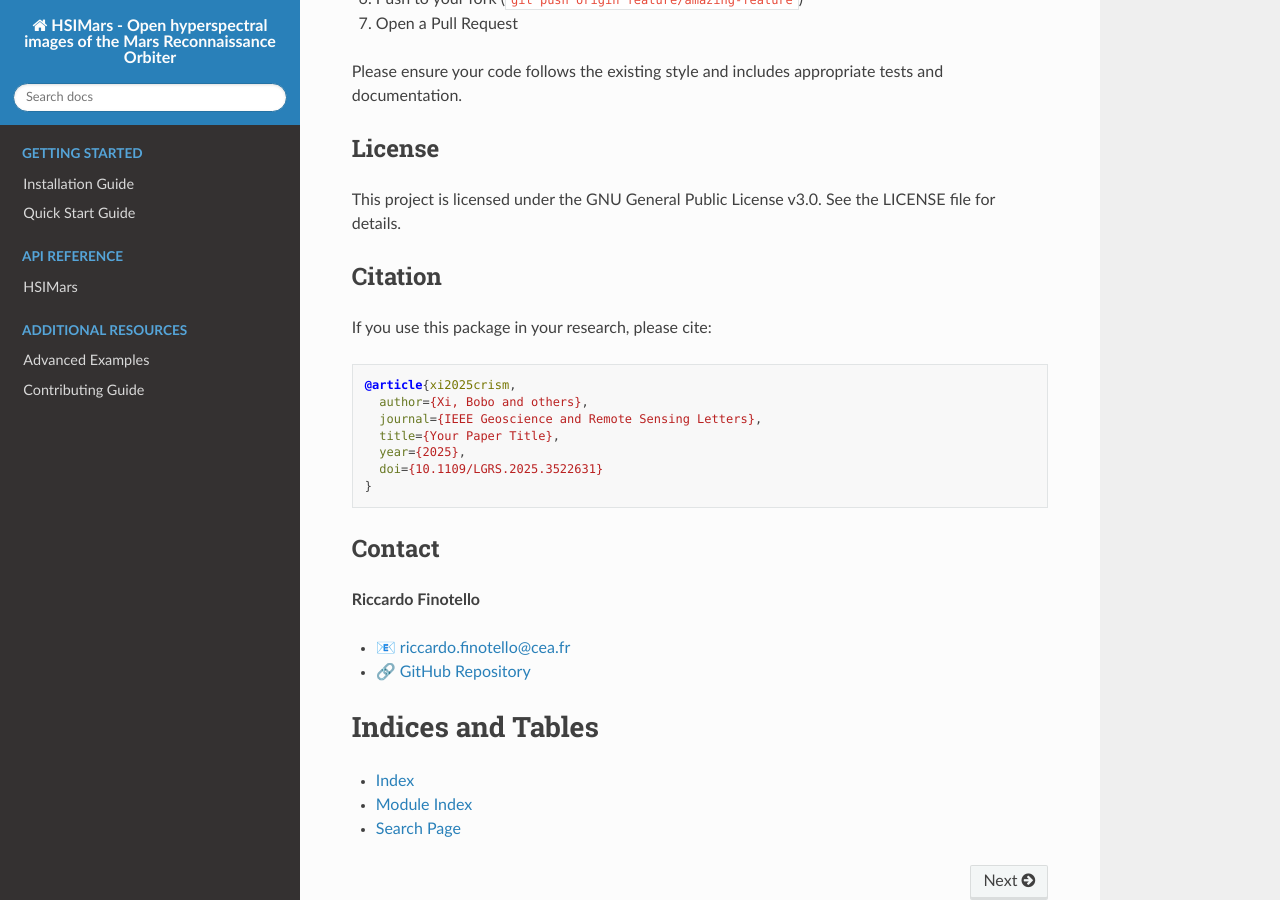
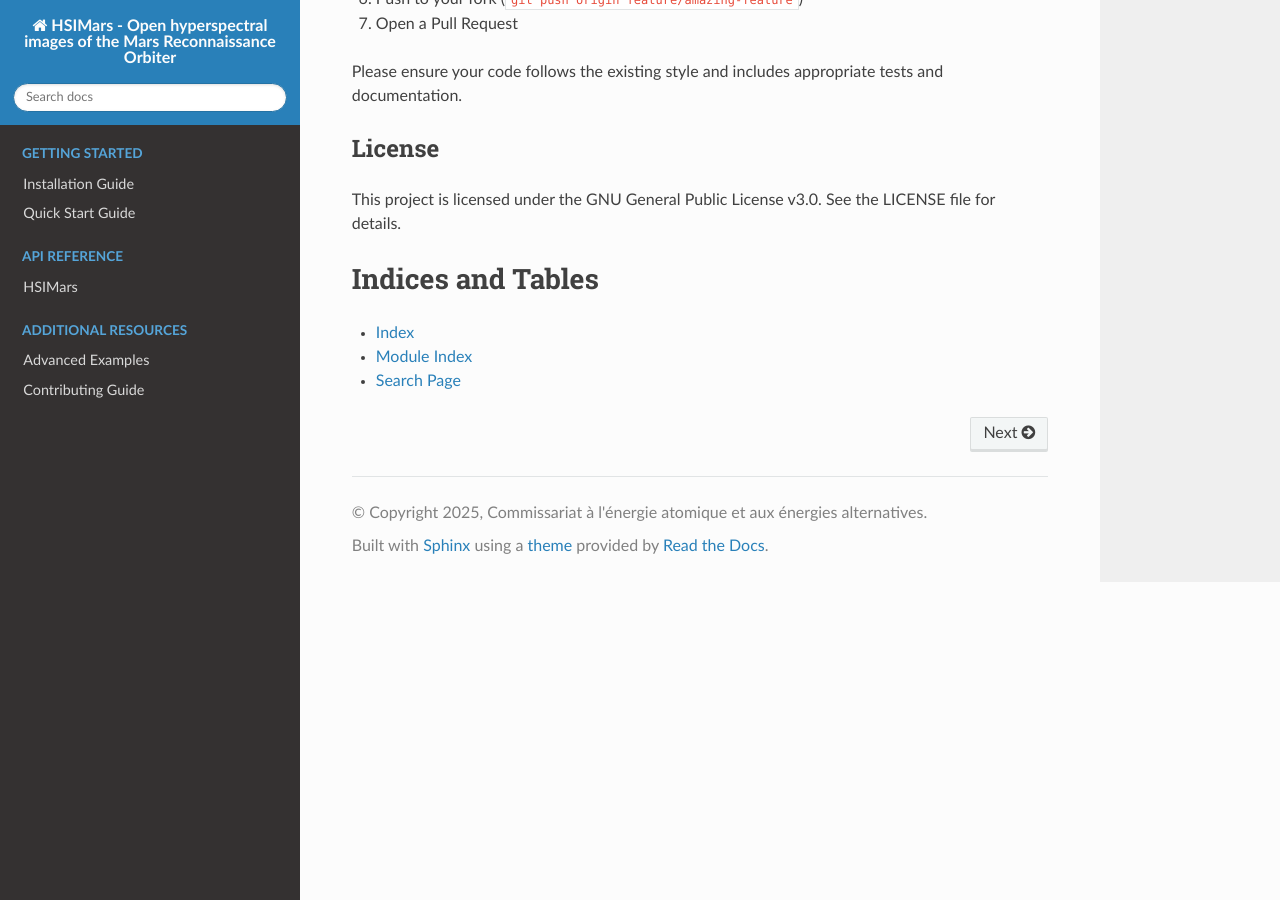
Before and after one commit to thesfinox/mars-reconnaissance-orbiter, a Sphinx documentation site: the page built from docs/source/index.rst, in a window 1280 px wide and 900 px high, scrolled down 3223 px. Built offline with Sphinx 7.4.7 and the Read the Docs theme 3.1.0, drawn with Linux system fonts in a browser that asks for light colours.

Commit message:
Update documentation

```diff
--- a/docs/source/index.rst
+++ b/docs/source/index.rst
@@ -140,29 +140,6 @@ License
 
 This project is licensed under the GNU General Public License v3.0. See the LICENSE file for details.
 
-Citation
---------
-
-If you use this package in your research, please cite:
-
-.. code-block:: bibtex
-
-   @article{xi2025crism,
-     author={Xi, Bobo and others},
-     journal={IEEE Geoscience and Remote Sensing Letters},
-     title={Your Paper Title},
-     year={2025},
-     doi={10.1109/LGRS.2025.3522631}
-   }
-
-Contact
--------
-
-**Riccardo Finotello**
-
-* 📧 riccardo.finotello@cea.fr
-* 🔗 `GitHub Repository <https://github.com/thesfinox/mars-reconnaissance-orbiter>`_
-
 Indices and Tables
 ==================
 
```
Also changed, not shown: 1 other file.
